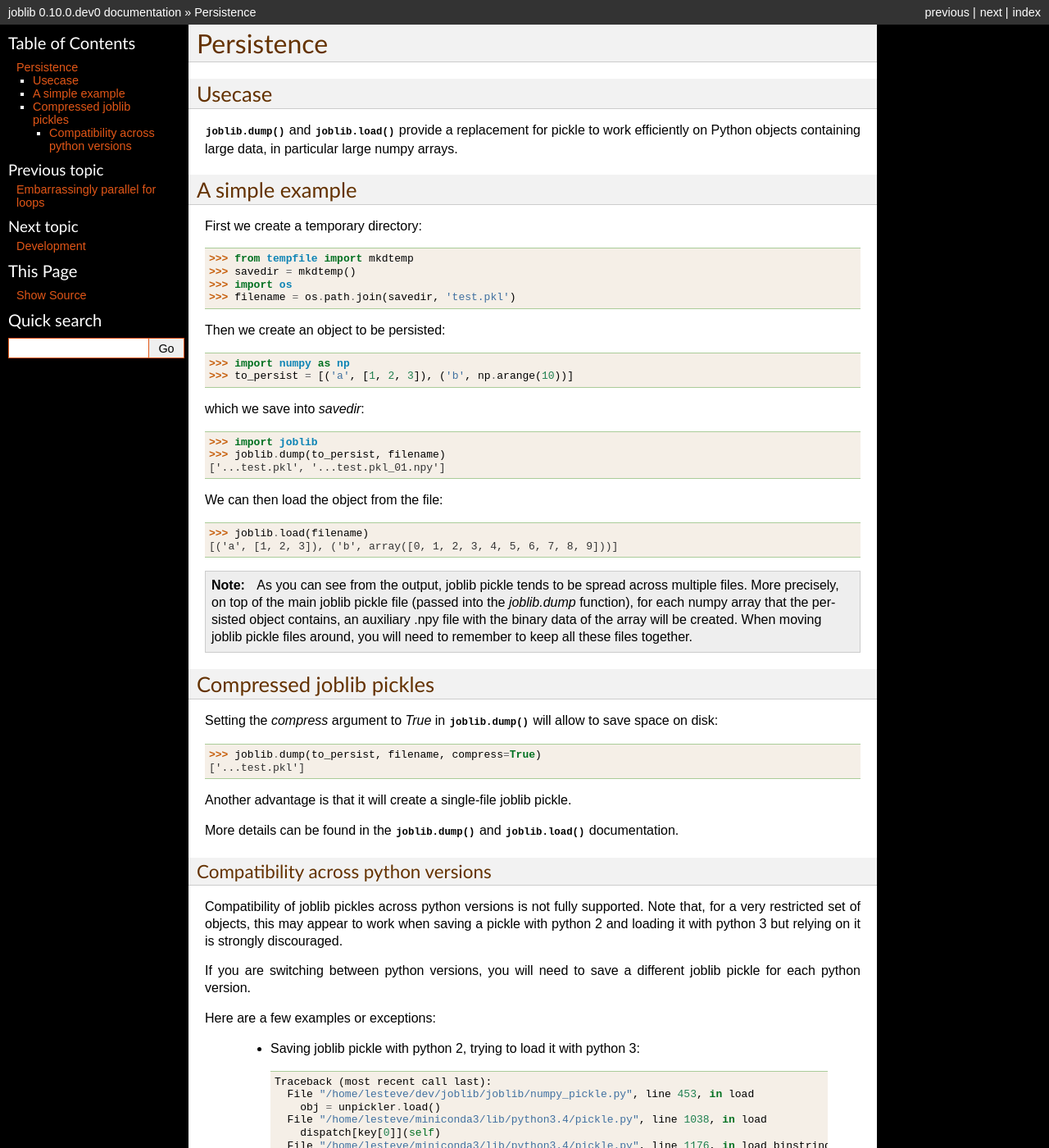
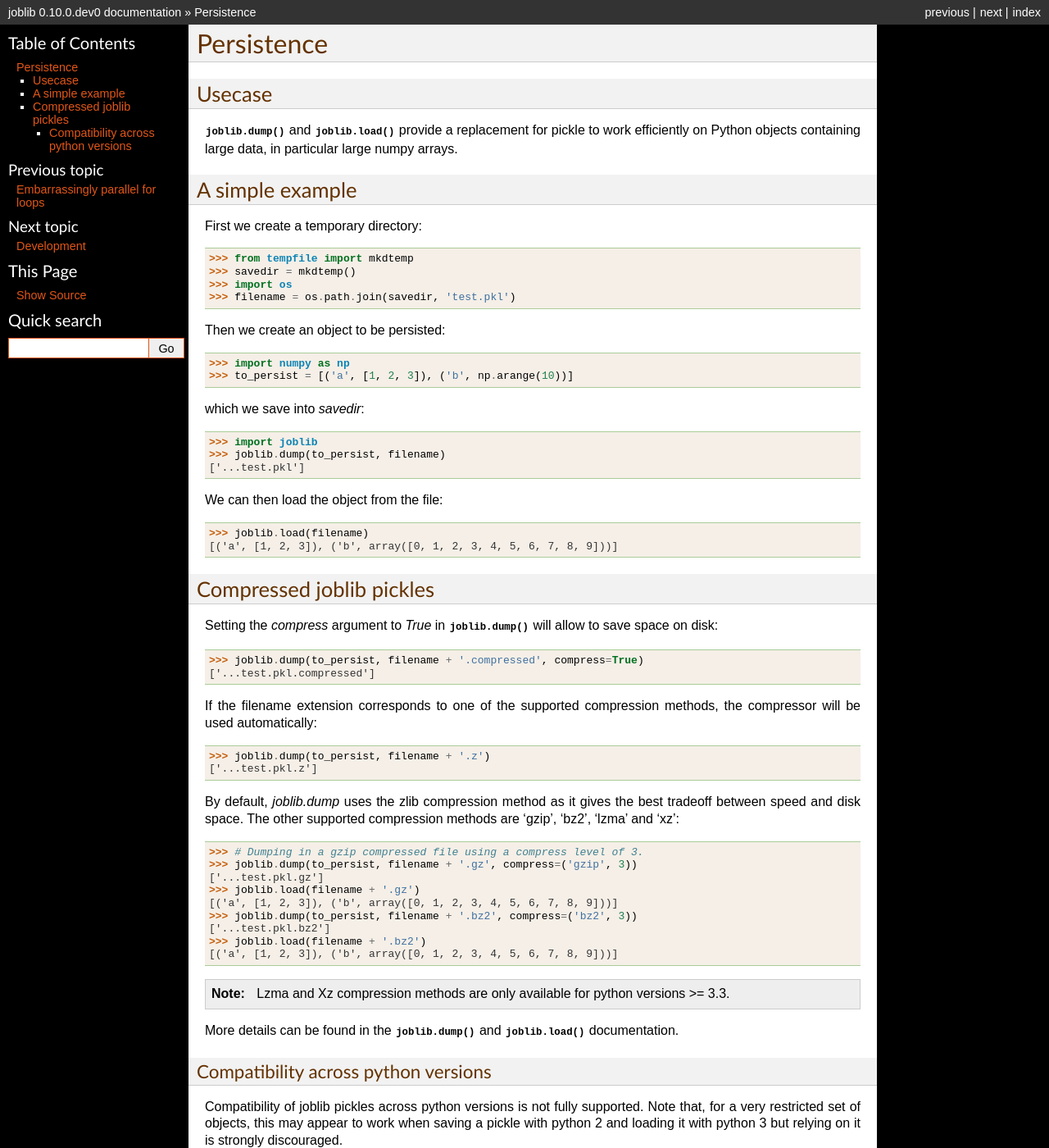
Before and after one commit to joblib/joblib, a Sphinx documentation site: the page built from doc/persistence.rst, in a window 1280 px wide and 1400 px high. Shown: the whole window at 82% size. Built offline with Sphinx 7.4.7, drawn with Linux system fonts in a browser that asks for light colours; formulas are drawn with MathJax 3.

Commit message:
persistence: updating documentation

```diff
--- a/doc/persistence.rst
+++ b/doc/persistence.rst
@@ -38,22 +38,13 @@ which we save into `savedir`::
 
   >>> import joblib
   >>> joblib.dump(to_persist, filename)  # doctest: +ELLIPSIS
-  ['...test.pkl', '...test.pkl_01.npy']
+  ['...test.pkl']
 
 We can then load the object from the file::
 
   >>> joblib.load(filename)
   [('a', [1, 2, 3]), ('b', array([0, 1, 2, 3, 4, 5, 6, 7, 8, 9]))]
 
-.. note::
-
-   As you can see from the output, joblib pickle tends to be spread
-   across multiple files. More precisely, on top of the main joblib
-   pickle file (passed into the `joblib.dump` function), for each
-   numpy array that the persisted object contains, an auxiliary .npy
-   file with the binary data of the array will be created. When moving
-   joblib pickle files around, you will need to remember to keep all
-   these files together.
 
 Compressed joblib pickles
 =========================
@@ -61,10 +52,33 @@ Compressed joblib pickles
 Setting the `compress` argument to `True` in :func:`joblib.dump` will allow to
 save space on disk:
 
-  >>> joblib.dump(to_persist, filename, compress=True)  # doctest: +ELLIPSIS
-  ['...test.pkl']
+  >>> joblib.dump(to_persist, filename + '.compressed', compress=True)  # doctest: +ELLIPSIS
+  ['...test.pkl.compressed']
 
-Another advantage is that it will create a single-file joblib pickle.
+If the filename extension corresponds to one of the supported compression
+methods, the compressor will be used automatically:
+
+  >>> joblib.dump(to_persist, filename + '.z')  # doctest: +ELLIPSIS
+  ['...test.pkl.z']
+
+By default, `joblib.dump` uses the zlib compression method as it gives the best
+tradeoff between speed and disk space. The other supported compression methods
+are 'gzip', 'bz2', 'lzma' and 'xz':
+
+  >>> # Dumping in a gzip compressed file using a compress level of 3.
+  >>> joblib.dump(to_persist, filename + '.gz', compress=('gzip', 3))  # doctest: +ELLIPSIS
+  ['...test.pkl.gz']
+  >>> joblib.load(filename + '.gz')
+  [('a', [1, 2, 3]), ('b', array([0, 1, 2, 3, 4, 5, 6, 7, 8, 9]))]
+  >>> joblib.dump(to_persist, filename + '.bz2', compress=('bz2', 3))  # doctest: +ELLIPSIS
+  ['...test.pkl.bz2']
+  >>> joblib.load(filename + '.bz2')
+  [('a', [1, 2, 3]), ('b', array([0, 1, 2, 3, 4, 5, 6, 7, 8, 9]))]
+
+.. note::
+
+    Lzma and Xz compression methods are only available for python versions >= 3.3.
+
 
 More details can be found in the :func:`joblib.dump` and
 :func:`joblib.load` documentation.
```
